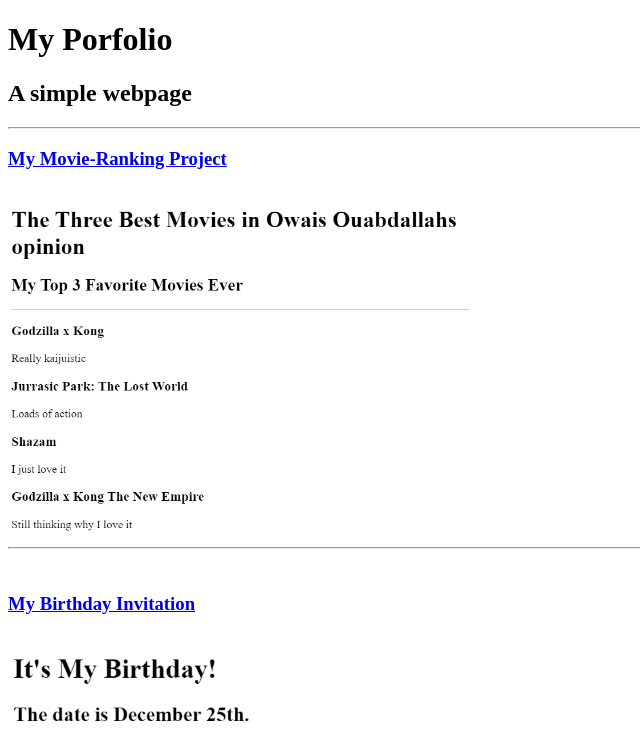
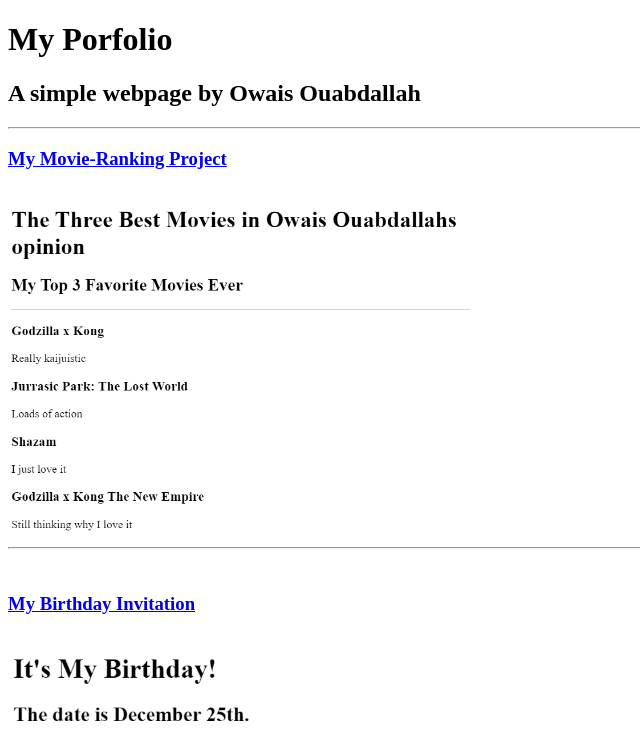
Before and after one commit to Jellyen/My-HTML-Portfolio, a plain HTML site: page index.html in a window 1280 px wide. Shown: the top 741 px of the page, without its empty margins (0-640 px from the left). Drawn offline with Linux system fonts and the light colour scheme.

Commit message:
Add files via upload

```diff
--- a/index.html
+++ b/index.html
@@ -6,7 +6,7 @@
 </head>
 <body>
     <h1>My Porfolio</h1>
-    <h2>A simple webpage</h2>
+    <h2>A simple webpage by Owais Ouabdallah</h2>
     <hr />
     <h3><a href="./public/movie-ranking.html">My Movie-Ranking Project</a></h3>
     <br />
```
